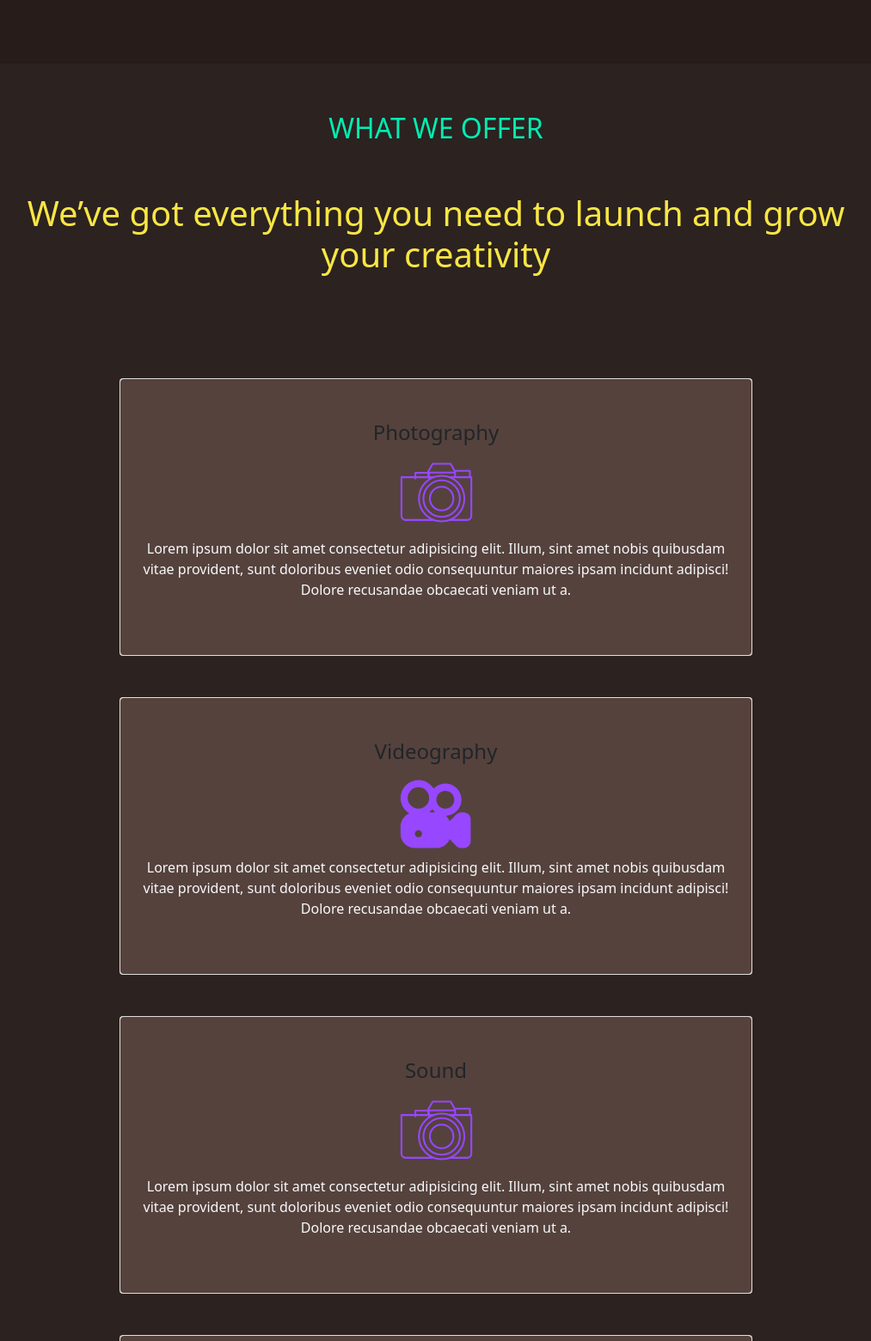
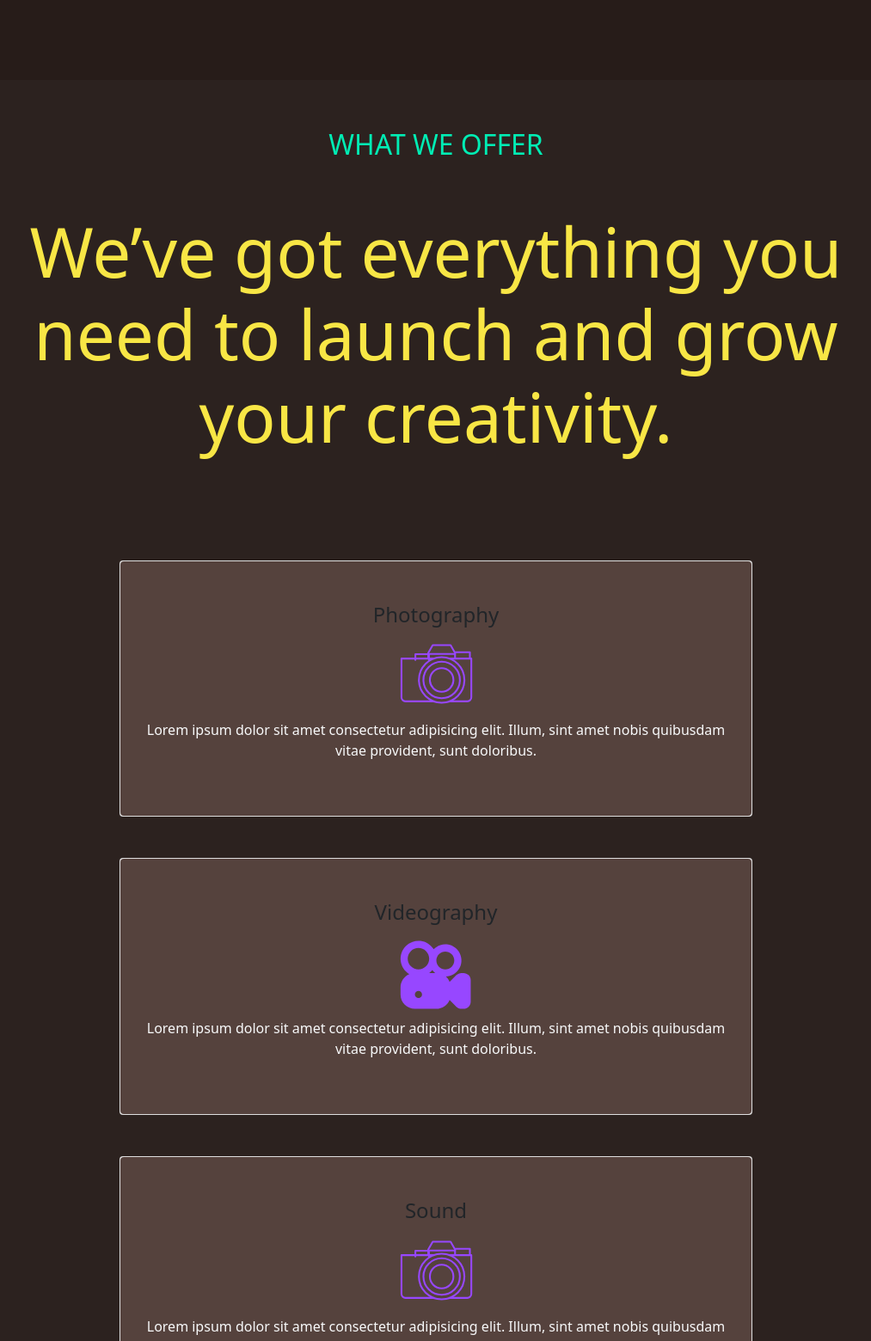
Before and after one commit to Allan-Ojwang/Halmi-Arts, a website: page index.html in a window 1280 px wide. Shown: the part 1240-2800 px from the top of the page at 86% size, without its empty margins (133-1146 px from the left). Drawn offline with nearby package versions, Linux system fonts and the light colour scheme.

Commit message:
Update index.html

```diff
--- a/index.html
+++ b/index.html
@@ -77,12 +77,12 @@
   <section  class="bg-altdark text-light p-5 text-center">
     <div class="container">
       <h2 class="text-lightblue my-2">HELLO THERE</h2>
-      <h1 class="text-yellow my-3 ">We Are Halmi Arts</h1>
+      <h1 class="display-4 text-yellow my-3 ">We Are Halmi Arts</h1>
       <p class="fs-2 text-wrap">
         We are a creative group of people who embark on designing influential brands and digital experiences for you.
       </p>
       <div class="container my-5">
-        <div class="row text-center d-sm-flex">
+        <div class="row text-center d-lg-flex">
           <div class="col">
             <img src="./assets/image/undraw_project_completed_re_jr7u.svg" alt="" class="img-thumbnail">
             <h1 class="text-lightgreen">109</h1>
@@ -98,11 +98,11 @@
     </div>
   </section>
 
-  <!-- 4. Offe r Section -->
+  <!-- 4. Offer Section -->
   <section  class="bg-altlight text-light p-5 text-center">
     <div class="container">
-      <h2 class="text-lightblue my-2">WHAT WE OFFER</h2>
-      <h1 class="text-yellow p-5 text-wrap fs-1">We’ve got everything you need to launch and grow your creativity</h1>
+      <h2 class=" text-lightblue my-2">WHAT WE OFFER</h2>
+      <h1 class="display-1 text-yellow p-5 text-wrap">We’ve got everything you need to launch and grow your creativity.</h1>
 
       <div class="row my-5 align-items-center justify-content-center">
         <div class="col-xxl-3 col-lg-8 m-4">
@@ -111,7 +111,7 @@
               <div class="card-body py-5 text-center">
                 <h4 class="card-title text-dark">Photography</h4>
                 <img src="./assets/image/arcticons_photo-pro.svg" alt="" sizes="250px" srcset="">
-                <p >Lorem ipsum dolor sit amet consectetur adipisicing elit. Illum, sint amet nobis quibusdam vitae provident, sunt doloribus eveniet odio consequuntur maiores ipsam incidunt adipisci! Dolore recusandae obcaecati veniam ut a.</p>
+                <p >Lorem ipsum dolor sit amet consectetur adipisicing elit. Illum, sint amet nobis quibusdam vitae provident, sunt doloribus.</p>
               </div>
             </div>
           </div>
@@ -123,7 +123,7 @@
               <div class="card-body py-5 text-center">
                 <h4 class="card-title text-dark">Videography</h4>
                 <img src="./assets/image/jam_video-camera-vintage-f.svg" alt="" sizes="250px" srcset="">
-                <p >Lorem ipsum dolor sit amet consectetur adipisicing elit. Illum, sint amet nobis quibusdam vitae provident, sunt doloribus eveniet odio consequuntur maiores ipsam incidunt adipisci! Dolore recusandae obcaecati veniam ut a.</p>
+                <p >Lorem ipsum dolor sit amet consectetur adipisicing elit. Illum, sint amet nobis quibusdam vitae provident, sunt doloribus.</p>
               </div>
             </div>
           </div>
@@ -135,7 +135,7 @@
               <div class="card-body py-5 text-center">
                 <h4 class="card-title text-dark">Sound</h4>
                 <img src="./assets/image/arcticons_photo-pro.svg" alt="" sizes="250px" srcset="">
-                <p >Lorem ipsum dolor sit amet consectetur adipisicing elit. Illum, sint amet nobis quibusdam vitae provident, sunt doloribus eveniet odio consequuntur maiores ipsam incidunt adipisci! Dolore recusandae obcaecati veniam ut a.</p>
+                <p >Lorem ipsum dolor sit amet consectetur adipisicing elit. Illum, sint amet nobis quibusdam vitae provident, sunt doloribus.</p>
               </div>
             </div>
           </div>
@@ -147,57 +147,12 @@
               <div class="card-body py-5 text-center">
                 <h4 class="card-title text-dark">Web Design</h4>
                 <img src="./assets/image/arcticons_photo-pro.svg" alt="" sizes="250px" srcset="">
-                <p >Lorem ipsum dolor sit amet consectetur adipisicing elit. Illum, sint amet nobis quibusdam vitae provident, sunt doloribus eveniet odio consequuntur maiores ipsam incidunt adipisci! Dolore recusandae obcaecati veniam ut a.</p>
+                <p >Lorem ipsum dolor sit amet consectetur adipisicing elit. Illum, sint amet nobis quibusdam vitae provident, sunt doloribus.</p>
               </div>
             </div>
           </div>
         </div>
       </div>
-
-      <!-- <div class="container p-5">
-        <div class="row text-center">
-          <div class="col-4">
-            <div class="bg-cardbg card" style="width: 18rem;">
-              <h3 class="card-title">Photography</h3>
-              <img src="./assets/image/arcticons_photo-pro.svg" class="card-img-top" alt="...">
-              <div class="card-body">
-                <p class="card-text">Some quick example text to build on the card title and make up the bulk of the card's content.</p>
-              </div>
-            </div>
-          </div>
-
-          <div class="col-5">
-            <div class="bg-cardbg card" style="width: 18rem;">
-              <h3 class="card-title">Photography</h3>
-              <img src="./assets/image/arcticons_photo-pro.svg" class="card-img-top" alt="...">
-              <div class="card-body">
-                <p class="card-text">Some quick example text to build on the card title and make up the bulk of the card's content.</p>
-              </div>
-            </div>
-          </div>
-
-          <div class="col">
-            <div class="bg-cardbg card" style="width: 18rem;">
-              <h3 class="card-title">Photography</h3>
-              <img src="./assets/image/arcticons_photo-pro.svg" class="card-img-top" alt="...">
-              <div class="card-body">
-                <p class="card-text">Some quick example text to build on the card title and make up the bulk of the card's content.</p>
-              </div>
-            </div>
-          </div>
-
-          <div class="col">
-            <div class="bg-cardbg card" style="width: 18rem;">
-              <h3 class="card-title">Web Design</h3>
-              <img src="./assets/image/arcticons_photo-pro.svg" class="card-img-top" alt="...">
-              <div class="card-body">
-                <p class="card-text">Some quick example text to build on the card title and make up the bulk of the card's content.</p>
-              </div>
-            </div>
-          </div>
-
-        </div>
-      </div> -->
 
     </div>
   </section>
@@ -210,7 +165,7 @@
       <h1 class="text-yellow">Photography Project</h1>
 
       <!-- Photography Project Nav tabs -->
-      <ul class="nav nav-tabs justify-content-center mt-5" id="myTab" role="tablist">
+      <ul class="nav nav-tabs justify-content-center my-5" id="myTab" role="tablist">
         <li class="nav-item" role="presentation">
           <button class="nav-link active" id="family-tab" data-bs-toggle="tab" data-bs-target="#family" type="button" role="tab" aria-controls="family" aria-selected="true">Family</button>
         </li>
```
